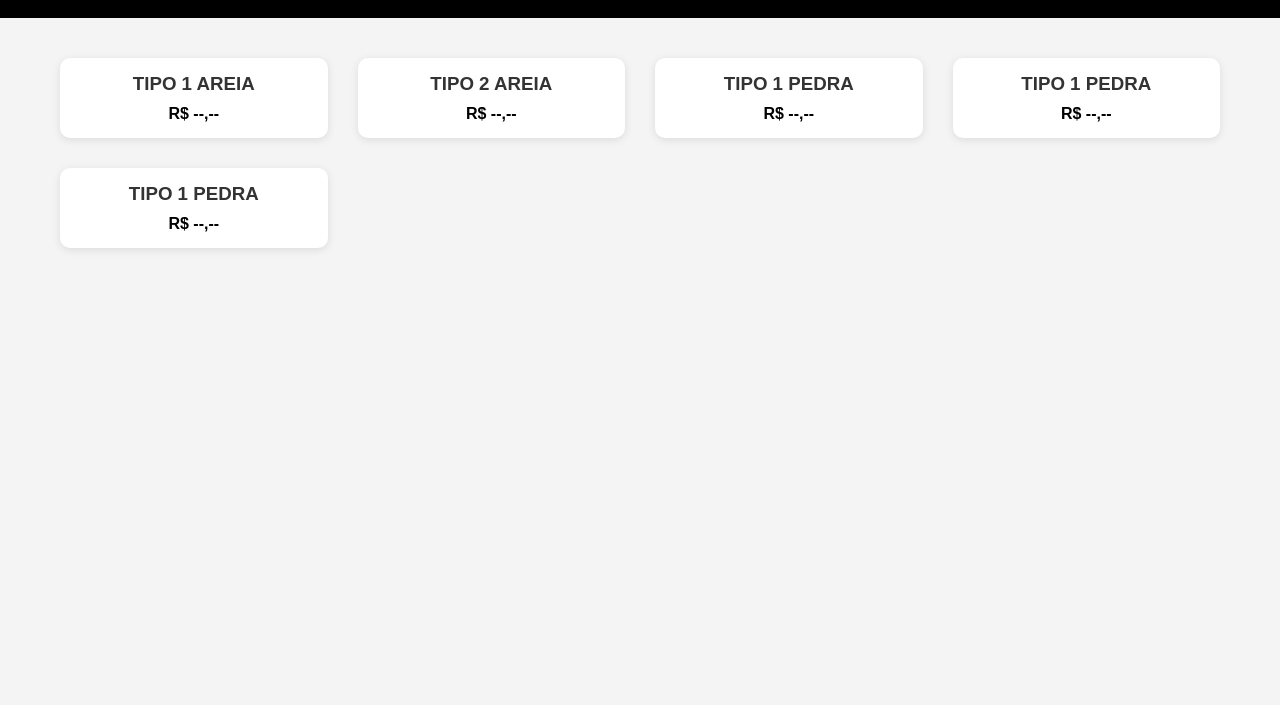
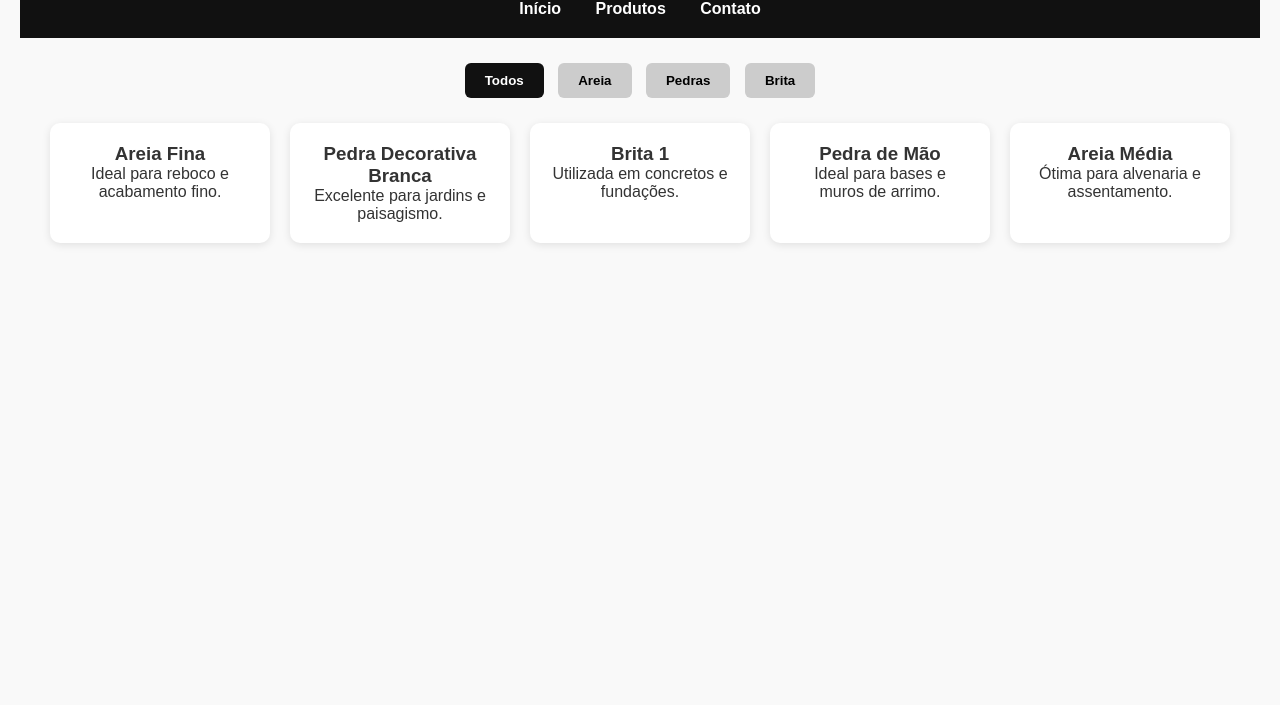
Before and after one commit to pdamiann/site-pedras, a plain HTML site: page produtos.html in a window 1280 px wide. Shown: the part 95-800 px from the top of the page. Drawn offline with Linux system fonts and the light colour scheme.

Commit message:
Add files via upload

```diff
--- a/index.css
+++ b/index.css
@@ -7,11 +7,11 @@
   body {
     font-family: Arial, sans-serif;
     background-color: #f9f9f9;
-    color: #333;
+    color: #0b0b0b;
   }
 
   header {
-    background-color: #2e2e2e;
+    background-color: #0a0a0a;
     color: white;
     text-align: center;
     padding: 20px 0;
--- a/produtos.css
+++ b/produtos.css
@@ -94,3 +94,61 @@
     padding: 20px 0;
     margin-top: 40px;
   }
+
+  body {
+    font-family: Arial, sans-serif;
+    background-color: #f9f9f9;
+    color: #333;
+    padding: 20px;
+  }
+
+  header {
+    text-align: center;
+    padding: 20px 0;
+    background-color: #111;
+    color: white;
+    margin-bottom: 20px;
+  }
+
+  .filtros {
+    text-align: center;
+    margin-bottom: 20px;
+  }
+
+  .filtros .btn {
+    padding: 10px 20px;
+    margin: 5px;
+    border: none;
+    background-color: #ccc;
+    cursor: pointer;
+    border-radius: 6px;
+    font-weight: bold;
+    transition: 0.3s;
+  }
+
+  .filtros .btn.active,
+  .filtros .btn:hover {
+    background-color: #111;
+    color: white;
+  }
+
+  .produtos-container {
+    display: flex;
+    flex-wrap: wrap;
+    justify-content: center;
+    gap: 20px;
+  }
+
+  .produto-card {
+    background: white;
+    padding: 20px;
+    border-radius: 10px;
+    width: 220px;
+    box-shadow: 0 2px 8px rgba(0,0,0,0.1);
+    text-align: center;
+    transition: transform 0.2s;
+  }
+
+  .produto-card:hover {
+    transform: scale(1.05);
+  }
--- a/produtos.html
+++ b/produtos.html
@@ -17,36 +17,38 @@
     </nav>
   </header>
 
-<main>
-    <section class="produtos">
-      <div class="produto">
-        <div class="imagem"></div>
-        <h3>TIPO 1 AREIA</h3>
-        <p>R$ --,--</p>
+  <section class="filtros">
+    <button class="btn active" data-filtro="todos">Todos</button>
+    <button class="btn" data-filtro="areia">Areia</button>
+    <button class="btn" data-filtro="pedras">Pedras</button>
+    <button class="btn" data-filtro="brita">Brita</button>
+  </section>
+
+  <section class="produtos-container">
+    <div class="produto-card areia">
+      <h3>Areia Fina</h3>
+      <p>Ideal para reboco e acabamento fino.</p>
     </div>
 
-      <div class="produto">
-        <div class="imagem"></div>
-        <h3>TIPO 2 AREIA</h3>
-        <p>R$ --,--</p>
+    <div class="produto-card pedras">
+      <h3>Pedra Decorativa Branca</h3>
+      <p>Excelente para jardins e paisagismo.</p>
     </div>
 
-      <div class="produto">
-        <div class="imagem"></div>
-        <h3>TIPO 1 PEDRA</h3>
-        <p>R$ --,--</p>
+    <div class="produto-card brita">
+      <h3>Brita 1</h3>
+      <p>Utilizada em concretos e fundações.</p>
     </div>
 
-      <div class="produto">
-        <div class="imagem"></div>
-        <h3>TIPO 1 PEDRA</h3>
-        <p>R$ --,--</p>
+    <div class="produto-card pedras">
+      <h3>Pedra de Mão</h3>
+      <p>Ideal para bases e muros de arrimo.</p>
     </div>
 
-      <div class="produto">
-        <div class="imagem"></div>
-        <h3>TIPO 1 PEDRA</h3>
-        <p>R$ --,--</p>
+    <div class="produto-card areia">
+      <h3>Areia Média</h3>
+      <p>Ótima para alvenaria e assentamento.</p>
     </div>
   </section>
-  </main>
+
+  <script src="produtos.js"></script>
--- /dev/null
+++ b/produtos.js
@@ -0,0 +1,20 @@
+const botoesFiltro = document.querySelectorAll('.btn');
+const cardsProduto = document.querySelectorAll('.produto-card');
+
+botoesFiltro.forEach(btn => {
+  btn.addEventListener('click', () => {
+    // Remove 'active' de todos e adiciona no atual
+    botoesFiltro.forEach(b => b.classList.remove('active'));
+    btn.classList.add('active');
+
+    const filtro = btn.dataset.filtro;
+
+    cardsProduto.forEach(card => {
+      if (filtro === 'todos' || card.classList.contains(filtro)) {
+        card.style.display = 'block';
+      } else {
+        card.style.display = 'none';
+      }
+    });
+  });
+});
```
Also changed, not shown: index.html (+1 -1 lines). Lines whose indentation alone changed are shown as unchanged.
